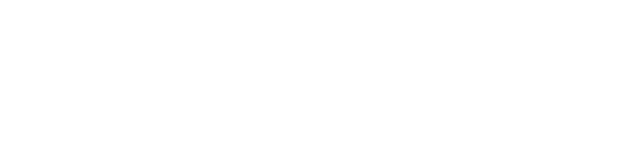
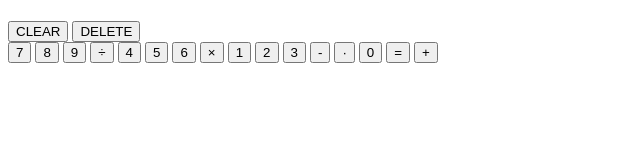
Before and after one commit to Eugen2832784/calculator, a plain HTML site: page index.html in a window 1280 px wide. Shown: the whole page, without its empty margins (0-640 px from the left). Drawn offline with Linux system fonts and the light colour scheme.

Commit message:
add buttons

```diff
--- a/index.html
+++ b/index.html
@@ -8,7 +8,36 @@
   <link rel="stylesheet" href="styles.css">
 </head>
 <body>
-
+<div class = "mainContainer">
+  <div class = "windowContainer">
+    <h3 id = "showSmall"></h3>
+    <h1 id = "showBig"></h1>
+  </div>
+  <div class = "buttonContainer">
+    <div class="bigButtons">
+      <button id = "clear">CLEAR</button>
+      <button id = "delete">DELETE</button>
+    </div>
+    <div class = "smallButtons">
+      <button id = "seven">7</button>
+      <button id = "eight">8</button>
+      <button id = "nine">9</button>
+      <button id = "divide">÷</button>
+      <button id = "four">4</button>
+      <button id = "five">5</button>
+      <button id = "six">6</button>
+      <button id = "multiply">×</button>
+      <button id = "one">1</button>
+      <button id = "two">2</button>
+      <button id = "three">3</button>
+      <button id = "substract">-</button>
+      <button id = "dot">·</button>
+      <button id = "zero">0</button>
+      <button id = "equals">=</button>
+      <button id = "add">+</button>
+    </div>
+  </div>
+</div>
 
 </body>
 </html>
--- a/script.js
+++ b/script.js
@@ -38,5 +38,3 @@
       break;
   }
 }
-
-operate(23, 30, "+");
```
